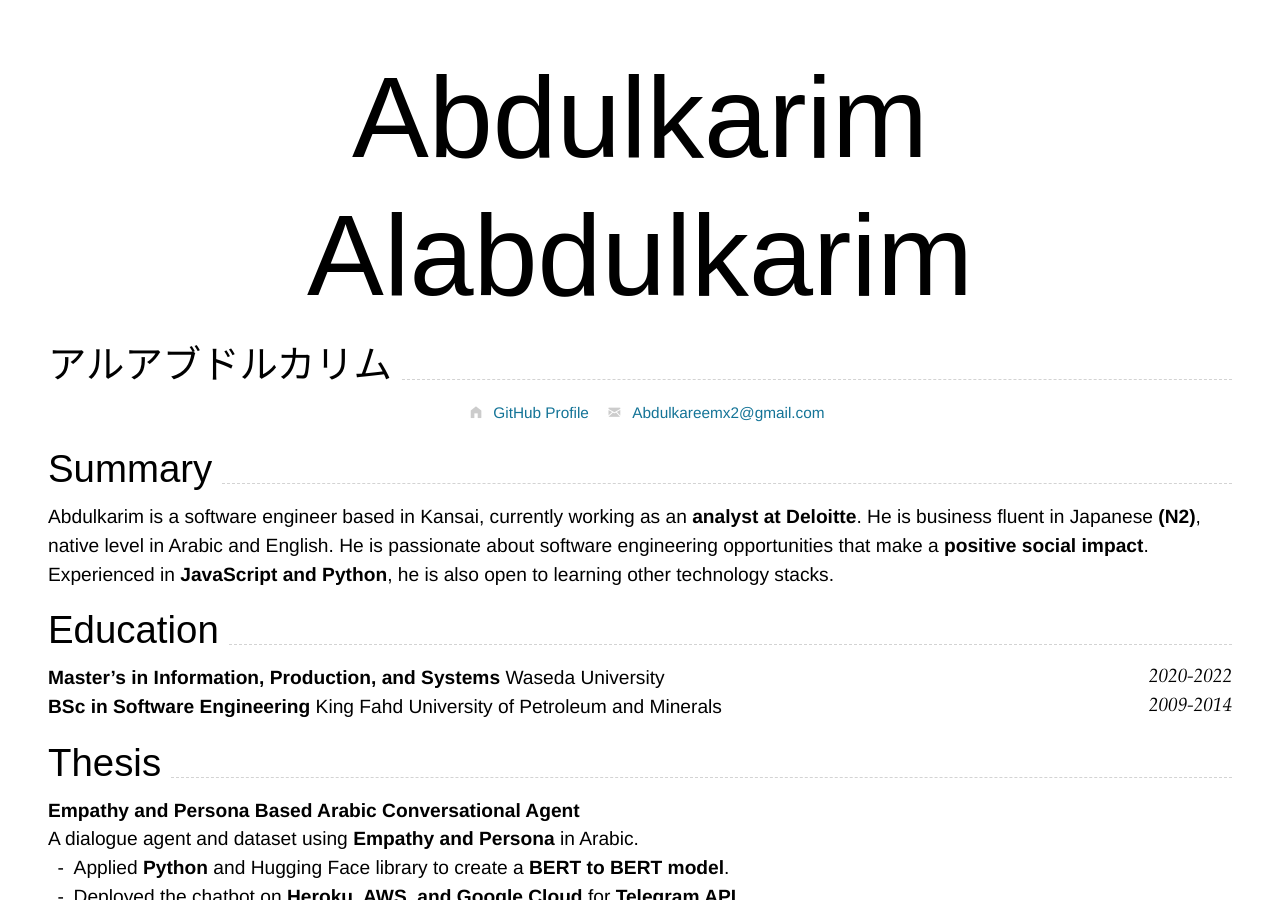
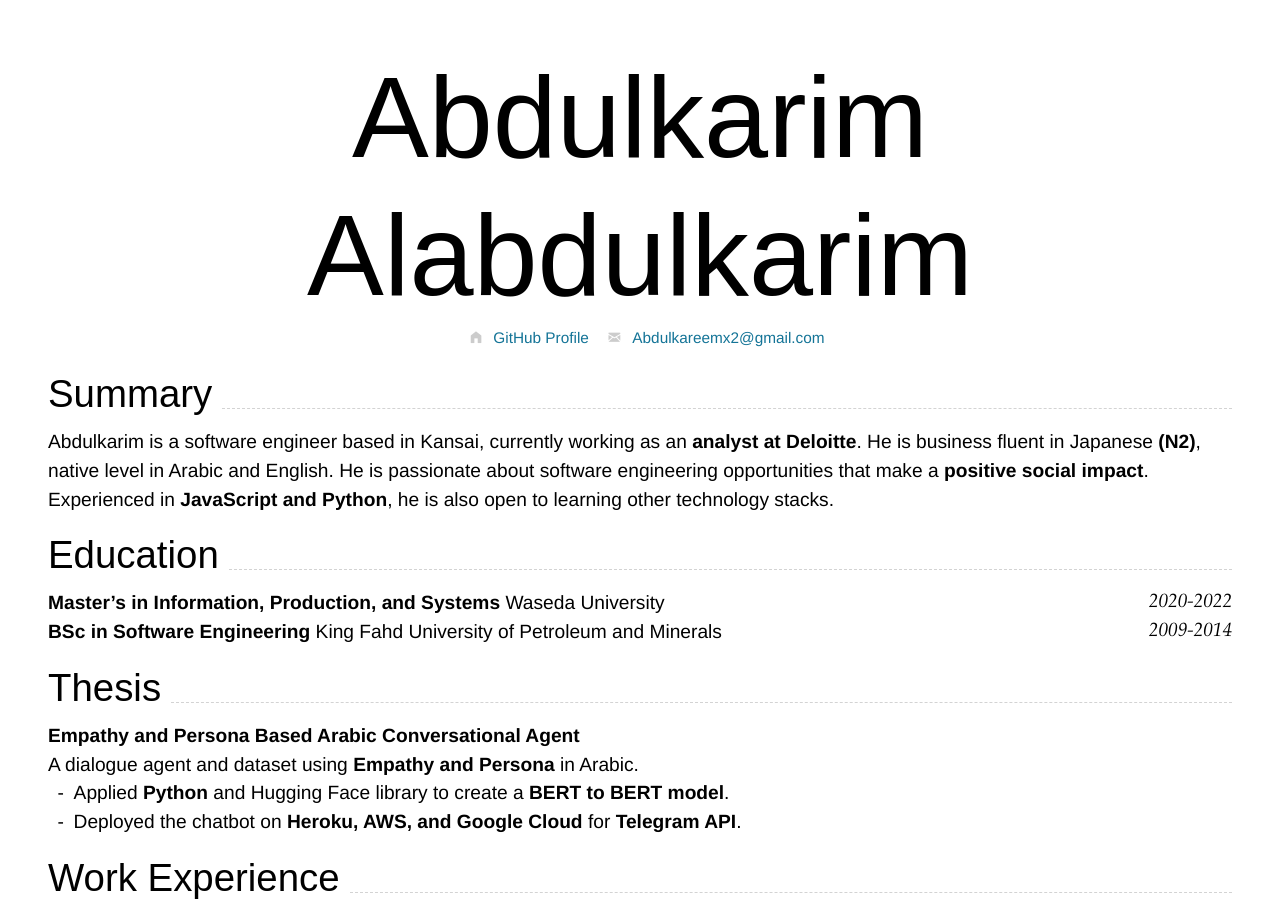
Before and after one commit to GreenStorm/cv, a Jekyll site: the page built from index.md, in a window 1280 px wide and 900 px high. Built offline with Jekyll 4.4.1, drawn with Linux system fonts in a browser that asks for light colours; nearby versions of some CDN libraries.

Commit message:
remove katakana name

```diff
--- a/index.md
+++ b/index.md
@@ -10,7 +10,6 @@ homepage:
 ---
 
 # Abdulkarim Alabdulkarim
-## アルアブドルカリム
 
 {% include cv-contact.html %}
 
```
